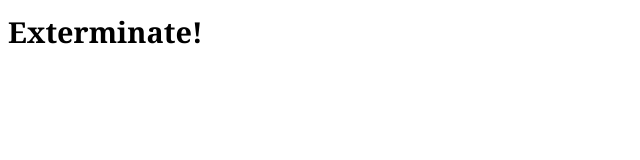
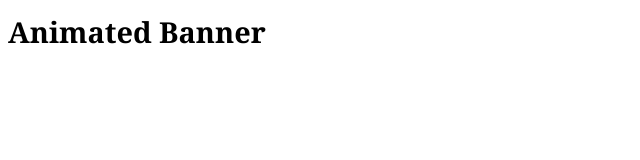
Before and after one commit to jason-leduc/dsn1676-animated-banner, a plain HTML site: page index.html in a window 1280 px wide. Shown: the whole page, without its empty margins (0-640 px from the left). Drawn offline with Linux system fonts and the light colour scheme.

Commit message:
Updated title and h1 elements

```diff
--- a/index.html
+++ b/index.html
@@ -2,7 +2,7 @@
 <html lang="en-ca">
 <head>
 	<meta charset="utf-8">
-	<title>Exterminate!</title>
+	<title>Term Project: Animated Banner</title>
 	<meta name="viewport" content="width=device-width,initial-scale=1">
     <link href="css/grids.css" rel="stylesheet">
     <link href="css/typography.css" rel="stylesheet">
@@ -10,7 +10,7 @@
 </head>
 <body>
 
-    <h1>Exterminate!</h1>
+    <h1>Animated Banner</h1>
 
 
 
```
